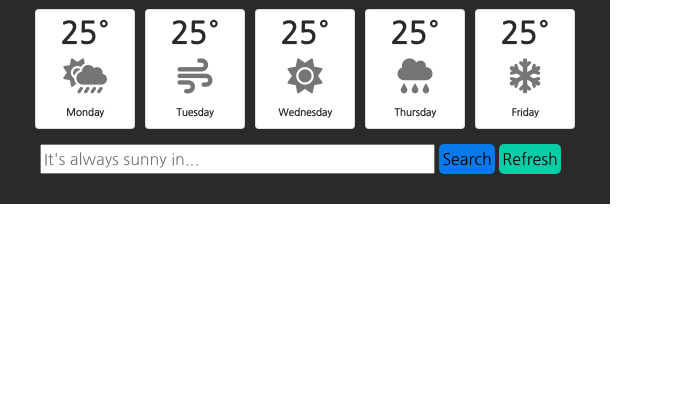
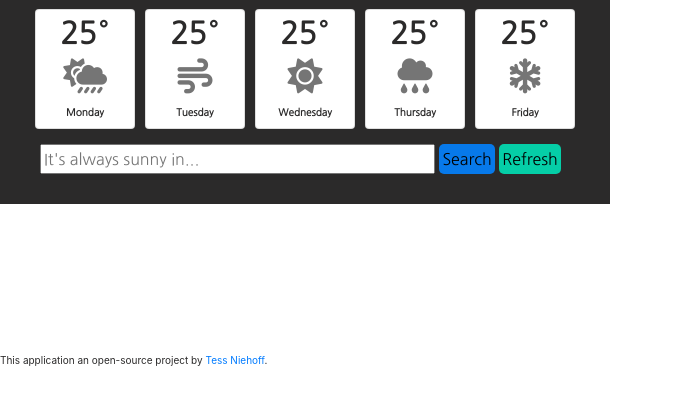
Before and after one commit to tniehoff24/SheCodes-Weather-App, a website built with Parcel: page index.html in a window 1280 px wide. Shown: the part 197-602 px from the top of the page, without its empty margins (0-673 px from the left). Built offline with nearby package versions, Linux system fonts and the light colour scheme; no server answers.

Commit message:
Adding the tagline

```diff
--- a/index.html
+++ b/index.html
@@ -131,6 +131,9 @@
         </button>
       </form>
     </div>
+    <small class="tagline">
+      This application an open-source project by <a href="https://github.com/tniehoff24/SheCodes-Weather-App">Tess Niehoff</a>.
+    </small>
     <script src="src/script.js"></script>
   </body>
 </html>
--- a/src/styles.css
+++ b/src/styles.css
@@ -56,13 +56,21 @@ i {
   font-size: 35px;
   color: #757575;
 }
-Small {
-  padding-bottom: 5px;
+small {
+  color:#2b2a2a;
+  position: relative;
 }
 
 input {
   box-sizing: content-box;
   width: 73%;
+}
+
+.tagline{
+  display:block;
+  position:relative;
+  font-size: 10px;
+  top: 55em;
 }
 
 .around {
```
